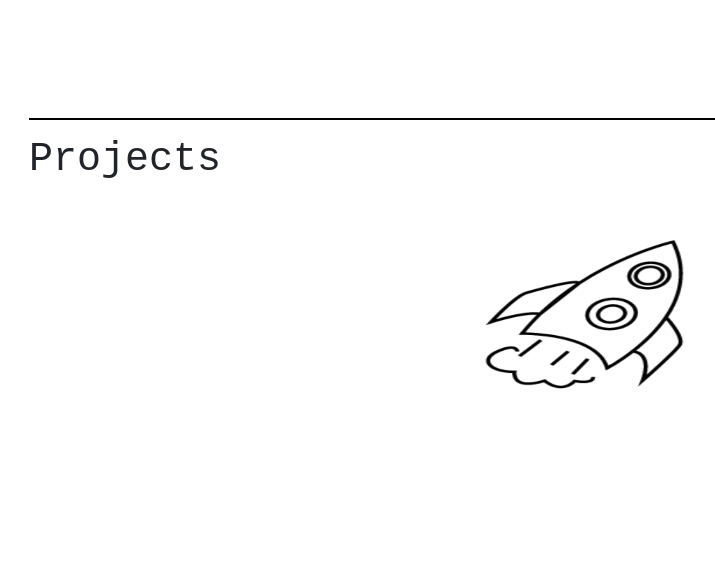
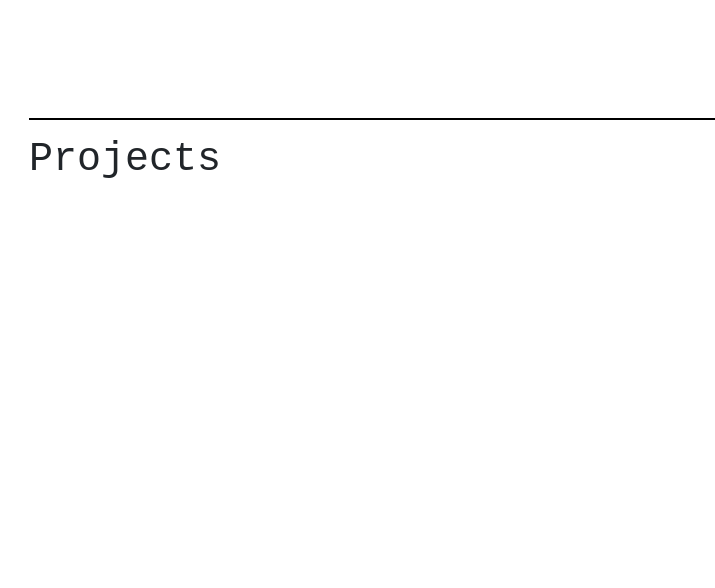
Before and after one commit to janlang1/personal-website-2, a Flask app: page / in a window 1280 px wide. Shown: the part 1382-1970 px from the top of the page, without its empty margins (56-771 px from the left). Run offline with Flask 2, Linux system fonts and the light colour scheme; data that the repository does not hold is empty; some libraries are stand-ins or nearby versions.

Commit message:
no rocket

```diff
--- a/application/templates/index.html
+++ b/application/templates/index.html
@@ -58,7 +58,7 @@
                 <br>
                 <a class="btn btn-success"href="{{url_for('project_add')}}">Add</a>
             {%endif%}
-            <img class="sectionimg" src="../static/images/rocket.png">
+            <!-- <img class="sectionimg" src="../static/images/rocket.png"> -->
         </div>
 
         <!-- contact -->
```
